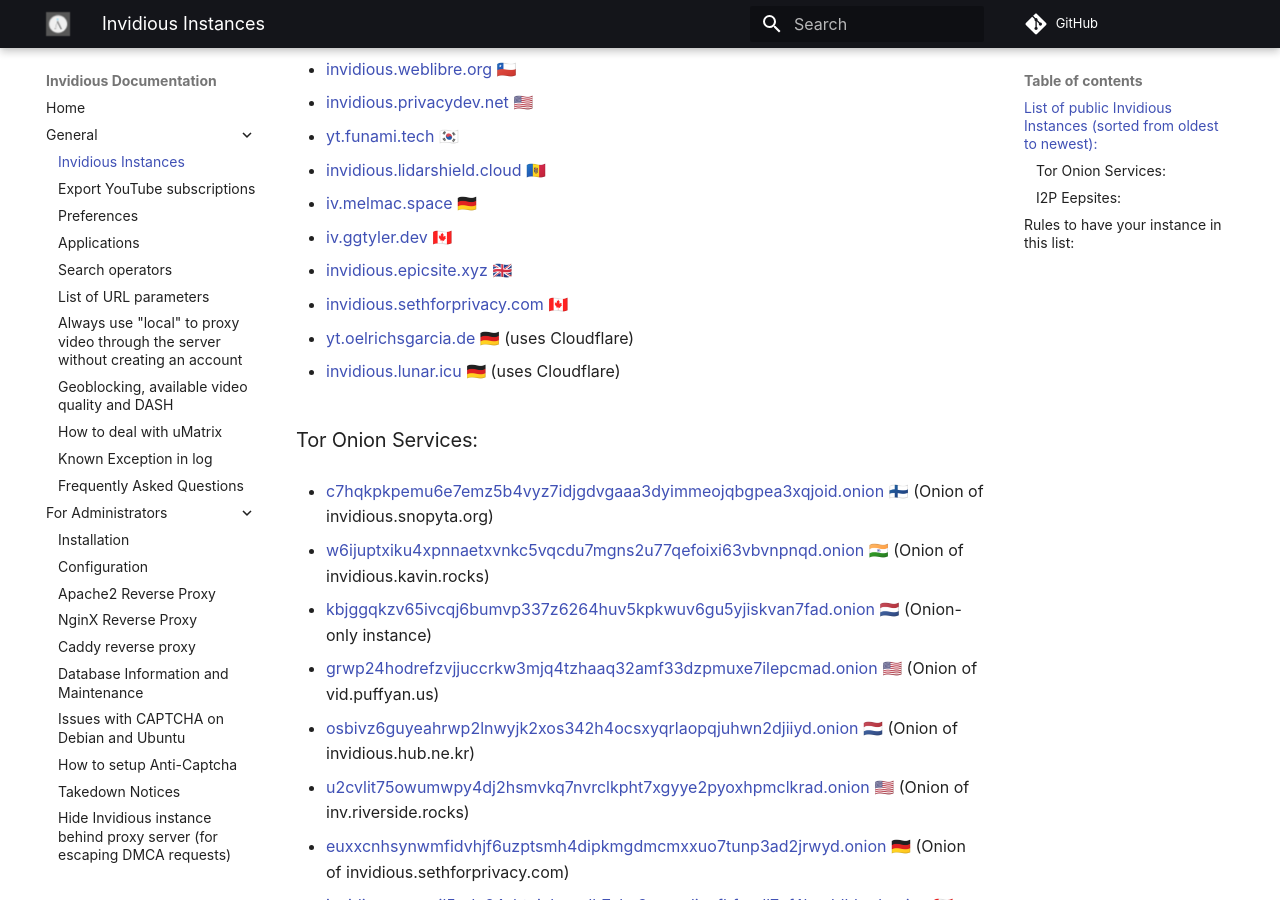
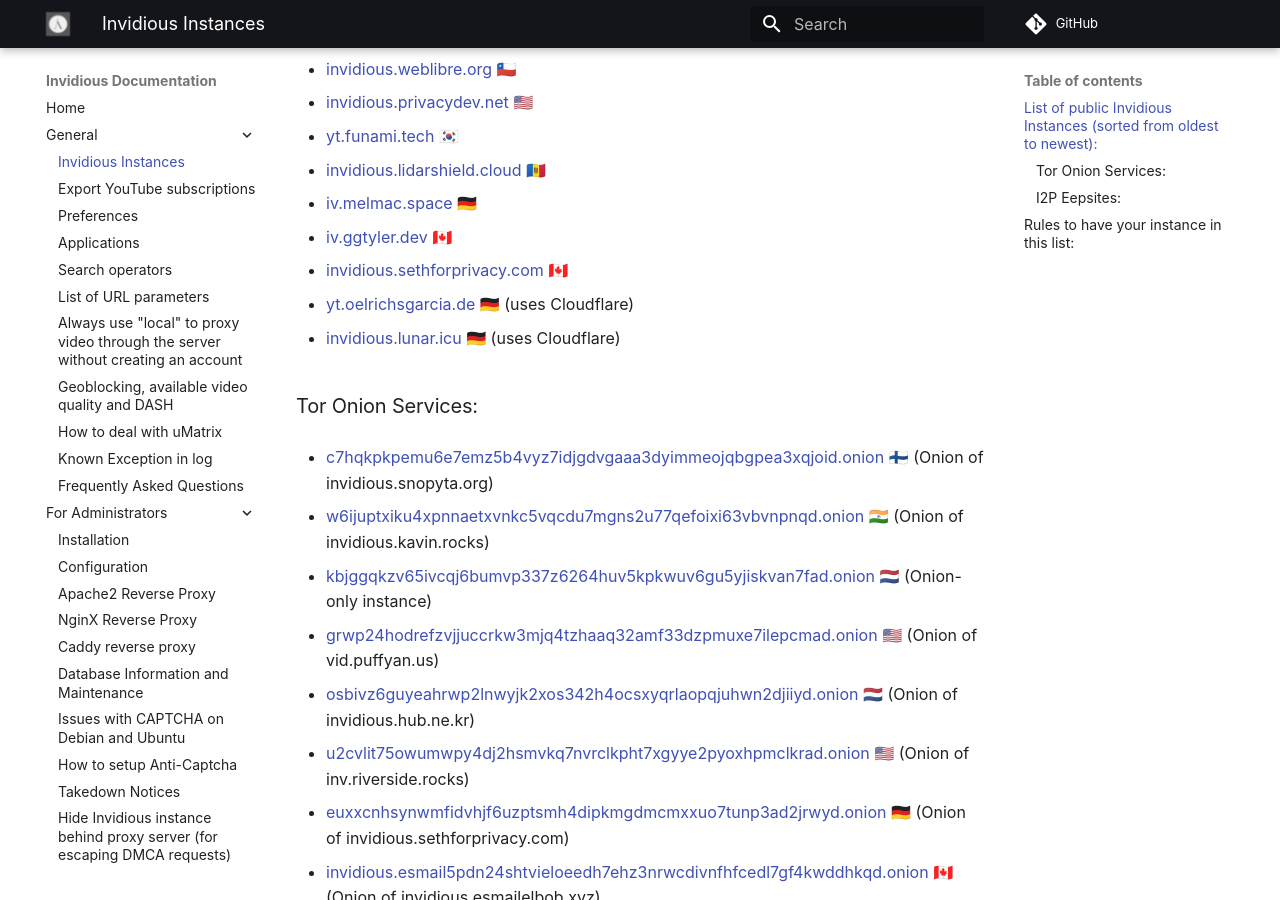
Before and after one commit to iv-org/documentation, an MkDocs documentation site: the page built from docs/instances.md, in a window 1280 px wide and 900 px high, scrolled down 1045 px. Built offline with MkDocs 1.6.1 and Material for MkDocs 9.7.7, drawn with Linux system fonts in a browser that asks for light colours; comment, search, counter and statistics services are not loaded.

Commit message:
Remove instance epicsite.xyz
See https://github.com/iv-org/documentation/issues/308#issuecomment-1454668074

```diff
--- a/docs/instances.md
+++ b/docs/instances.md
@@ -53,8 +53,6 @@
 * [iv.melmac.space](https://iv.melmac.space) 🇩🇪
 
 * [iv.ggtyler.dev](https://iv.ggtyler.dev) 🇨🇦
-
-* [invidious.epicsite.xyz](https://invidious.epicsite.xyz) 🇬🇧
 
 * [invidious.sethforprivacy.com](https://invidious.sethforprivacy.com) 🇨🇦
 
```
